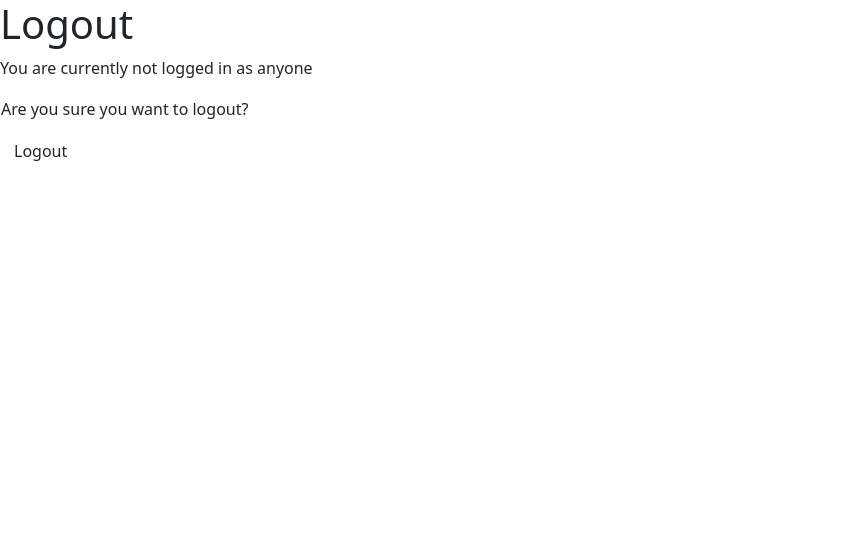
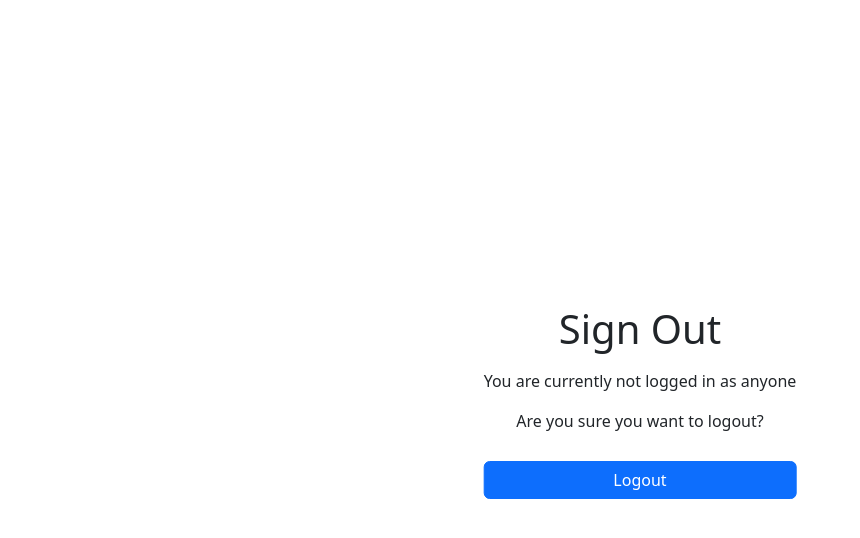
Before and after one commit to nayyara-airlangga/pbp-assignment, a Django app: page /todolist/logout/ in a window 1280 px wide. Shown: the top 538 px of the page, without its empty margins (0-860 px from the left). Run offline with Django 4.2, Linux system fonts and the light colour scheme.

Commit message:
Style todolist logout template

```diff
--- a/todolist/templates/logout.html
+++ b/todolist/templates/logout.html
@@ -6,25 +6,19 @@
 
 {% block content %}
 
-<div class="logout">
-
-  <h1>Logout</h1>
-
-  {% if user.username %}
-  <p>You are currently logged in as <strong>{{ user.username }}</strong></p>
-  {% else %}
-  <p>You are currently not logged in as anyone</p>
-  {% endif %}
-
-  <form method="POST" action="">
+<div class="base">
+  <form class="form center" method="POST" action="">
     {% csrf_token %}
-    <table>
-      <tr>
-        <td style="padding-bottom: 10px;">Are you sure you want to logout?</td>
-      </tr>
-      <tr>
-        <td><input class="btn logout_btn" type="submit" value="Logout"></td>
-      </tr>
+    <h1 class="form-header">Sign Out</h1>
+    <p class="form-info">
+      {% if user.username %}
+      You are currently logged in as <strong>{{ user.username }}</strong>
+      {% else %}
+      You are currently not logged in as anyone
+      {% endif %}
+    </p>
+    <p class="form-info">Are you sure you want to logout?</p>
+    <button class="btn btn-primary form-btn" type="submit">Logout</button>
     </table>
   </form>
 </div>
```
